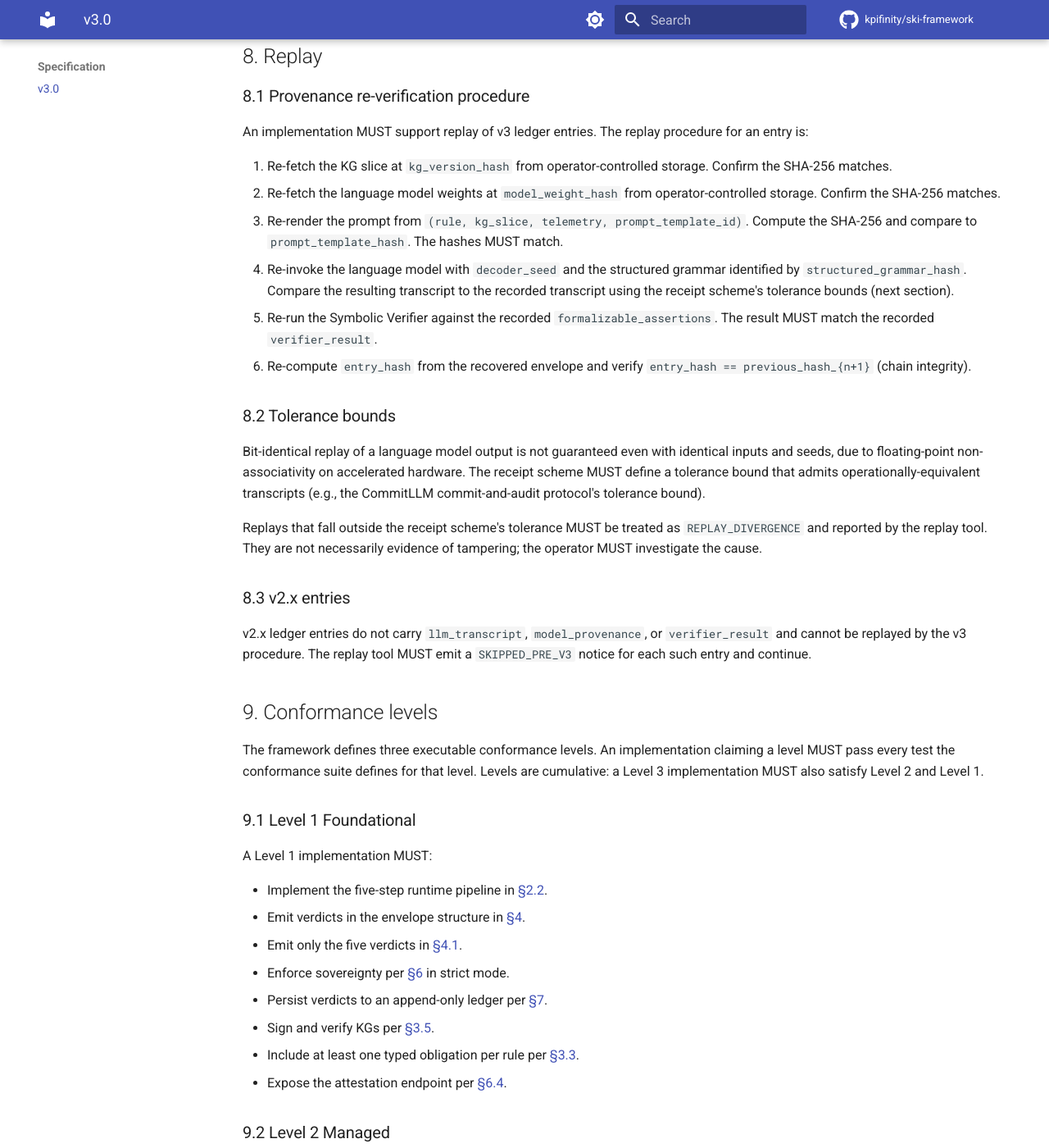
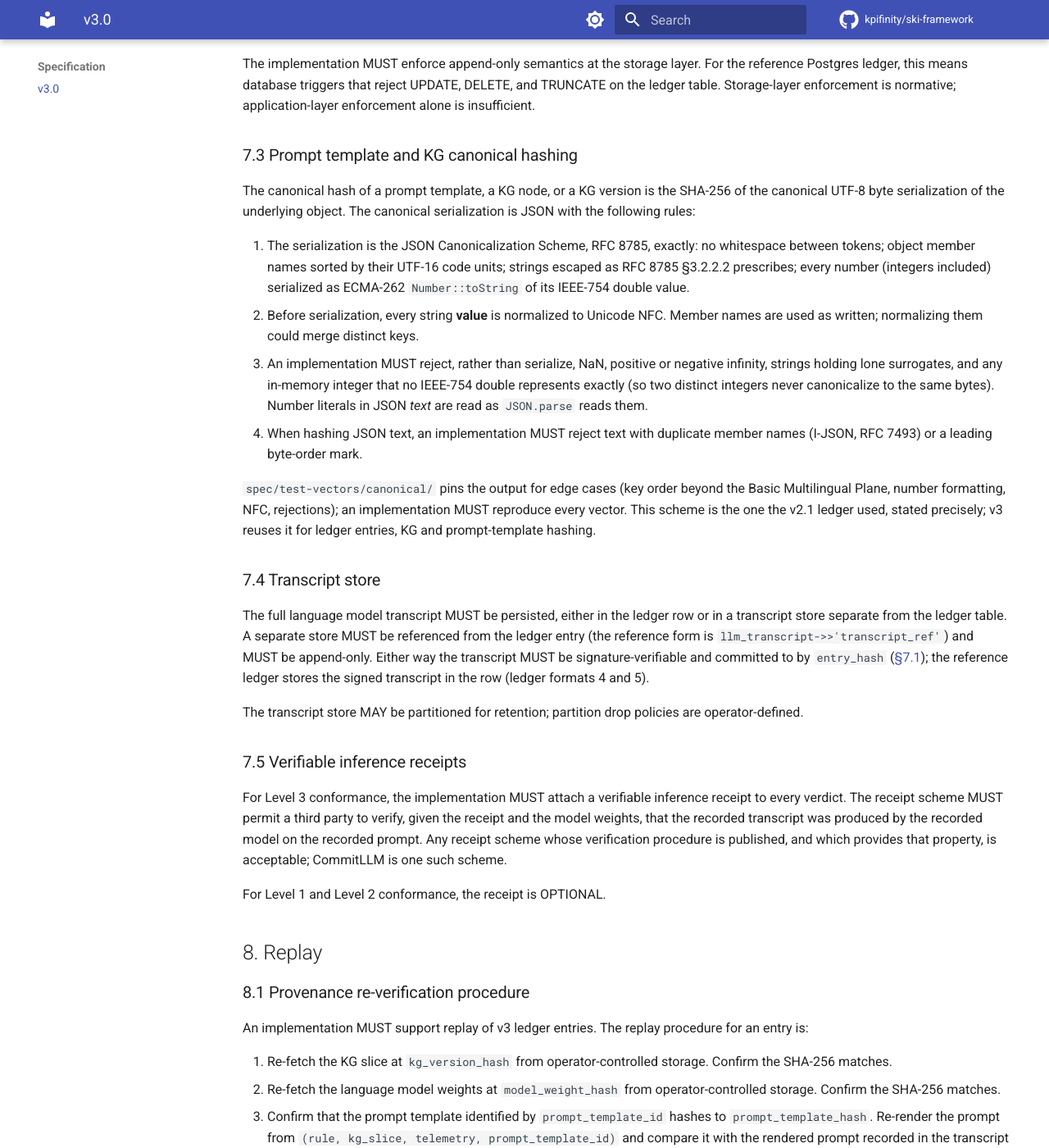
Before and after one commit to kpifinity/ski-framework, an MkDocs documentation site: the page built from docs/specification-v3.md, in a window 1280 px wide and 1400 px high, scrolled down 15630 px. Shown: the whole window at 82% size. Built offline with MkDocs 1.6.1 and Material for MkDocs 9.7.7, drawn with Linux system fonts in a browser that asks for light colours; comment, search, counter and statistics services are not loaded; some of the changed text lies outside the part shown.

Commit message:
docs: RFC 0004 and the Specification 3.1 text (draft)
Aligns the normative prose with the published contracts and vectors so a
second implementation can be written from the specification alone:
RFC 8785 canonical JSON with its rejections, NFC on values only, the full
assertion predicate set with window_seconds, optional provenance fields,
prompt_template_hash as the template hash, ledger storage by content,
every Rule needs an obligation, and vendor-neutral normative text.

Co-Authored-By: Claude Opus 5.5 <noreply@anthropic.com>
Claude-Session: https://claude.ai/code/session_01Dqfz1WBktYMDAnDUXxESKH

```diff
--- /dev/null
+++ b/docs/RFCs/0004-spec-3-1-alignment.md
@@ -0,0 +1,141 @@
+# RFC 0004 — Specification 3.1: align the text with the contracts
+
+| | |
+|---|---|
+| **Status** | Draft (comment period: 14 days from the PR that opens it) |
+| **Author(s)** | SKI Framework maintainers |
+| **Created** | 2026-11-01 |
+| **Last updated** | 2026-11-01 |
+| **Supersedes** | — |
+| **Superseded by** | — |
+
+## Summary
+
+Specification 3.1 makes the prose say what the published contracts (JSON
+Schema, OpenAPI, test vectors) and the reference implementation already do,
+so a second implementation can be written from the specification and the
+vectors alone. It resolves each divergence the contracts work recorded,
+three more found while implementing v3.3.0, and takes the vendor out of the
+normative text. It changes no behaviour of a conforming v3.0 implementation
+except where v3.0 was ambiguous; each such case is listed below.
+
+## Motivation
+
+The gold-standard criterion for the framework is a second, independent,
+conformant implementation. Today an implementer who follows the prose would
+diverge from the vectors in at least eight places (below), and §7.3 alone
+admits several incompatible canonical forms. The specification also names a
+single company as the reference implementation's maintainer and as the
+authority for receipt schemes, which a neutral standard cannot do.
+
+## Proposal
+
+Each item names the v3.0 text, the divergence, and the 3.1 text.
+
+### 1. Canonical JSON (§7.3): RFC 8785, exactly
+
+*v3.0:* "keys sorted lexicographically", "minimum number of significant
+digits", ECMA-262 for floats. *Divergence:* "lexicographically" is ambiguous
+(code points, UTF-8 bytes and UTF-16 units sort `U+10000` and `U+FFFF`
+differently), integers and floats are described separately, and nothing says
+what happens to NaN, infinities, unsafe integers, duplicate keys or a BOM.
+*3.1:* the canonical form **is** RFC 8785 (JCS): member names sorted by UTF-16
+code units; numbers by ECMA-262 `Number::toString` (integers are numbers);
+NaN, ±Infinity, lone surrogates and in-memory integers no IEEE-754 double
+represents exactly MUST be rejected (number literals in JSON text are read as
+`JSON.parse` reads them); JSON text with duplicate member names or a BOM MUST be rejected
+(I-JSON, RFC 7493). Vectors: `spec/test-vectors/canonical/`.
+
+### 2. NFC scope (§7.3 rule 3)
+
+*Divergence:* "String values are NFC-normalized" left member names open.
+*3.1:* NFC applies to string **values** only; member names are used as
+written (normalizing them could merge distinct keys). Vector:
+`nfc_key_not_normalized.json`.
+
+### 3. Formalizable assertion predicates (§4.4)
+
+*v3.0:* `predicate` is "drawn from the same enumeration as
+`Obligation.type`". *Divergence:* the verifier also evaluates `must_equal`,
+`must_not_equal` and the stateful `must_not_exceed_in_window` /
+`must_average_within`, which carry `window_seconds`; `value` is a scalar, a
+`[lo, hi]` range or a set. *3.1:* the assertion predicate set is the §3.3
+enumeration plus those four; `value` and `observed` are a scalar, a
+two-element range (`must_be_within`, `must_average_within`) or an array
+(`*_one_of`); stateful predicates carry `window_seconds` (integer ≥ 1). A
+predicate outside the set is a schema violation, recorded in
+`verifier_result.divergences`. Schema: `v3_verdict_envelope.schema.json`.
+
+### 4. Provenance fields (§4.6)
+
+*Divergence:* v3.2.0 added optional `model_hash_verified`,
+`inference_backend`, `kg_signer_key_id` and `kg_trust`, which the schema
+publishes and auditors rely on. *3.1:* listed as OPTIONAL fields with their
+meaning; an implementation that emits them MUST give them that meaning.
+
+### 5. `prompt_template_hash` (§4.6, §5.2, §8.1)
+
+*v3.0:* §5.2 says it is "the SHA-256 of the rendered prompt as sent". *Divergence:*
+it identifies the **template** (the rendered prompt differs per request and
+is already hashed as the transcript's `request_hash`). *3.1:*
+`prompt_template_hash` is the SHA-256 of the prompt template; the rendered
+prompt's hash is the transcript's `request_hash`; replay (§8.1 step 3)
+re-renders the prompt and compares it with the recorded transcript.
+
+### 6. Ledger storage (§7.1, §7.4)
+
+*Divergence:* §7.1 names `llm_transcript` / `verifier_result` columns and §7.4
+requires a separate transcript store; the reference ledger stores the
+envelope and the signed transcript in the ledger row, covered by the entry
+hash since ledger format 4. *3.1:* §7.1 lists the required **content**; the
+envelope, the transcript and the verifier result MAY be stored in the ledger
+row or in a separate append-only store, and in either case the entry hash
+MUST commit to them (formats 4 and 5, already in §7.1).
+
+### 7. One Knowledge Graph shape (§3, §5.1, §11.2)
+
+*Divergence:* the published `kg_obligation.schema.json` described the flat
+compatibility shape the runtime loaded; §5.1 routing was not implemented and
+did not say what a Rule without `applies_to` means. *3.1 (implemented in
+v3.3.0):* the graph is the one shape; a Rule with no `applies_to` applies to
+every subject; the compatibility mode is opt-in and runs as the converted
+graph; `kg_version_hash` is defined once over `{metadata, nodes, edges}`.
+
+### 8. Every Rule has an obligation (§3.3)
+
+*3.1:* stated explicitly as a load-time requirement (a Rule with no
+`consists_of` Obligation MUST be refused), which v3.3.0 enforces.
+
+### 9. Vendor-neutral normative text
+
+*v3.0:* the editor is a company; "the reference implementation" is defined
+as one company's repository; §7.5 accepts receipt schemes approved by
+"KpiFinity's conformance authority"; §2.1.2 names KpiFinity. *3.1:* the
+editor is "the SKI Framework maintainers"; "the reference implementation"
+is defined by its repository without naming an owner; §7.5 accepts any
+receipt scheme whose verification procedure is published and that satisfies
+the stated property; §2.1.2 says "any vendor".
+
+## Alternatives considered
+
+- **Keep v3.0 and document the divergences in `contracts.md`.** Rejected: a
+  second implementation must be able to follow the normative text, and two
+  sources of truth is what produced the divergences.
+- **Change the reference implementation to match the v3.0 prose.** Rejected
+  for items 1-3 and 5-6: the prose was ambiguous or less safe (e.g. a hash of
+  the rendered prompt as `prompt_template_hash` would not identify the
+  template), and the implementation's behaviour is pinned by published vectors.
+- **Defer to v4.0.** Rejected: none of the items breaks a v3.0 implementation
+  that followed the vectors, so a minor version is the honest label.
+
+## Compatibility
+
+Specification 3.1 is a minor revision. A v3.0 implementation that already
+reproduces the published vectors conforms to 3.1 unchanged, except that it
+must refuse a Rule with no obligation (item 8) and route by subject (item 7).
+
+## Unresolved questions
+
+- Whether the four extended assertion predicates (item 3) should also become
+  `Obligation.obligation_type` values in §3.3 (today a KG expresses them with
+  `must_be_within` / `must_not_exceed` and `window_seconds`).
--- a/docs/specification-v3.md
+++ b/docs/specification-v3.md
@@ -3,15 +3,15 @@ hide:
   - toc
 ---
 
-# SKI Framework Specification v3.0
+# SKI Framework Specification v3.1
 
 | | |
 |---|---|
-| **Status** | Active (RFC 0002 accepted; implemented in v3.0.0) |
-| **Editor** | KpiFinity Inc. |
+| **Status** | Draft 3.1 (RFC 0004 in comment period); v3.0 Active (RFC 0002 accepted; implemented in v3.0.0) |
+| **Editor** | The SKI Framework maintainers |
 | **License** | CC BY 4.0 |
 | **Supersedes** | SKI Framework Specification v2.1 |
-| **Reference RFC** | [RFC 0002 — SKI v3.0 Neuro-Symbolic Pivot](RFCs/0002-v3-neuro-symbolic-pivot.md) |
+| **Reference RFC** | [RFC 0002 — SKI v3.0 Neuro-Symbolic Pivot](RFCs/0002-v3-neuro-symbolic-pivot.md); [RFC 0004 — Specification 3.1](RFCs/0004-spec-3-1-alignment.md) |
 
 ## 0. Status of this document
 
@@ -20,6 +20,16 @@ architectural rationale, alternatives considered, and rollout plan
 live in [RFC 0002](RFCs/0002-v3-neuro-symbolic-pivot.md). This document
 states what an implementation MUST, SHOULD, and MAY do in order to
 conform to the v3.0 specification.
+
+Version 3.1 ([RFC 0004](RFCs/0004-spec-3-1-alignment.md)) is a minor
+revision: it aligns the text with the published contracts (JSON Schema,
+OpenAPI, `spec/test-vectors/`) so that an implementation can be written
+from this document and the vectors alone, and removes vendor names from
+normative text. A v3.0 implementation that reproduces the published
+vectors conforms to 3.1, except that it MUST refuse a Rule with no
+obligation ([§3.3](#33-typed-obligations)) and MUST route by subject
+([§5.1](#51-kg-retrieval)). Where this document says "v3.0" it means the
+v3 line, 3.1 included.
 
 v3.0 supersedes v2.1. v2.1 implementations remain conformant to v2.1
 indefinitely; the v3.0 conformance ladder is distinct. The
@@ -43,12 +53,14 @@ as shown here.
 Throughout this document:
 
 - **"the framework"** means the SKI Framework as a whole.
-- **"this specification"** means this document, v3.0.
+- **"this specification"** means this document, v3.1.
 - **"an implementation"** means any software that claims conformance
   to some level of this specification.
 - **"the reference implementation"** means the open-source
-  implementation maintained by KpiFinity at
-  <https://github.com/kpifinity/ski-framework>.
+  implementation in the SKI Framework repository,
+  <https://github.com/kpifinity/ski-framework>. It is not normative:
+  where it and this document disagree, this document and the published
+  test vectors govern.
 - **"the operator"** means the organization deploying an implementation
   in a regulated environment.
 
@@ -107,7 +119,7 @@ The KG MUST be cryptographically signed; an implementation MUST refuse
 to load an unsigned KG in `SKI_SOVEREIGNTY=strict` mode. The signing
 scheme is Ed25519. The trust anchor MUST be configured by the operator;
 the implementation MUST NOT ship with a default trust anchor that
-chains to KpiFinity or any other vendor.
+chains to any vendor, the implementation's author included.
 
 #### 2.1.3 Intelligence
 
@@ -251,6 +263,10 @@ for every node kind in [§3.1](#31-node-types)):
   routing but never produces `FLAG`.
 - `discretionary` — the obligation requires qualified human judgment
   to evaluate; ALWAYS produces `DISCRETIONARY`.
+
+Every `Rule` MUST consist of at least one `Obligation` (a `consists_of`
+edge). An implementation MUST refuse to load a KG holding a Rule with no
+obligation, rather than evaluate it as vacuously satisfied.
 
 Implementations MUST treat obligations of unknown type as
 `DISCRETIONARY` and record the unknown-type detection in the verdict
@@ -403,16 +419,23 @@ check.
 
 | Field | Type | Description |
 |---|---|---|
-| `predicate` | enum | The predicate type, drawn from the same enumeration as `Obligation.type` in [§3.3](#33-typed-obligations) |
+| `predicate` | enum | The predicate type: an `obligation_type` of [§3.3](#33-typed-obligations), or one of `must_equal`, `must_not_equal`, `must_not_exceed_in_window`, `must_average_within` |
 | `metric` | string | A dotted-path identifier into the telemetry record's measurement object |
-| `value` | scalar | The operand the predicate is being evaluated against |
-| `observed` | scalar | The measured value the language model claims it observed |
+| `value` | scalar, range or array | The operand: a two-element `[lo, hi]` range for `must_be_within` and `must_average_within`, an array for `must_be_one_of` and `must_not_be_one_of`, otherwise a scalar |
+| `observed` | scalar, range or array | The measured value the language model claims it observed, in the same shape as `value` |
+| `window_seconds` | integer ≥ 1 | Required for the stateful predicates `must_not_exceed_in_window` and `must_average_within`, which evaluate the readings of `metric` in the trailing window; absent otherwise |
 | `satisfied` | boolean | The language model's claim about whether the predicate is satisfied |
 | `obligation_id` | string | The KG obligation this assertion is checking |
 
 The `formalizable_assertions` array MAY be empty if the rule has no
 formalizable subset. Implementations MUST record an empty array as
 `[]`, not as a missing field.
+
+A predicate outside the set above, or a `value` whose shape does not
+match its predicate, is a schema violation: the verifier MUST NOT
+evaluate it as satisfied and MUST record it in
+`verifier_result.divergences`. The normative schema is
+`v3_verdict_envelope.schema.json`.
 
 ### 4.5 Verifier result
 
@@ -453,7 +476,7 @@ fields.
 | `model_weight_hash` | string | SHA-256 of the language model weights, prefixed `sha256:` |
 | `kg_version_hash` | string | SHA-256 of the canonical KG used in evaluation |
 | `prompt_template_id` | string | Stable identifier of the prompt template (e.g., `ski.v3.evaluate.1`) |
-| `prompt_template_hash` | string | SHA-256 of the rendered prompt template, prefixed `sha256:` |
+| `prompt_template_hash` | string | SHA-256 of the prompt template (not of a rendered prompt), prefixed `sha256:` |
 | `decoder_seed` | integer | The decoder seed used for inference |
 | `structured_grammar_hash` | string | SHA-256 of the structured-generation grammar |
 
@@ -461,6 +484,16 @@ All hash values MUST be lowercase hex, prefixed with the algorithm
 identifier (e.g., `sha256:abc123...`). Implementations MAY use
 stronger hashes in addition; SHA-256 is the minimum a conforming
 implementation MUST support.
+
+The following fields are OPTIONAL. An implementation that emits one MUST
+give it the meaning below.
+
+| Field | Type | Description |
+|---|---|---|
+| `model_hash_verified` | boolean | `true` only if an operator-pinned weights digest matched a digest the runtime obtained independently of that pin; `false` means `model_weight_hash` is unverified |
+| `inference_backend` | string | Identifier of the inference backend that served the call |
+| `kg_signer_key_id` | string | `sha256:` + hex SHA-256 of the public key whose signature over the KG was verified at load |
+| `kg_trust` | enum | `anchored` (signature verified against an operator-pinned trust anchor), `unanchored` (checked only against the KG's own embedded key; development only) or `unsigned` (no signature; development only) |
 
 ## 5. Runtime model
 
@@ -496,8 +529,10 @@ metadata. The prompt construction MUST be:
 1. Deterministic given the same inputs.
 2. Identifiable by a stable `prompt_template_id`.
 3. Canonically hashable; the `prompt_template_hash` recorded in
-   `model_provenance` MUST be the SHA-256 of the rendered prompt as
-   sent to the language model.
+   `model_provenance` MUST be the SHA-256 of the prompt template
+   identified by `prompt_template_id`. The rendered prompt as sent to
+   the language model is recorded in the transcript, whose
+   `request_hash` is its SHA-256.
 
 The language model MUST be invoked with the decoder parameters
 specified in [§2.1.3](#213-intelligence) and with structured-generation
@@ -665,12 +700,16 @@ with at minimum the following columns:
 | `rule_id` | text | The rule the verdict applies to |
 | `kg_version_hash` | text | Per `model_provenance.kg_version_hash` |
 | `model_weight_hash` | text | Per `model_provenance.model_weight_hash` |
-| `llm_transcript` | jsonb | The verdict envelope plus full LLM transcript |
+| `llm_transcript` | jsonb | The verdict envelope plus full LLM transcript, or a reference to them ([§7.4](#74-transcript-store)) |
 | `verifier_result` | jsonb | Per [§4.5](#45-verifier-result) |
 | `schema_version` | text | Currently `3.0.0` |
 
-The implementation MAY add additional columns; the columns above are
-the minimum a conforming implementation MUST emit.
+The table lists the content every entry MUST record; column names and
+layout are not normative. The implementation MAY add additional
+columns. The verdict envelope (which carries `verifier_result`) and the
+transcript MAY be stored in the ledger row itself or in a separate
+store ([§7.4](#74-transcript-store)); in either case `entry_hash` MUST
+commit to them.
 
 **Entry hash (ledger formats 4 and 5).** `entry_hash` MUST commit to the
 stored evidence as well as the verdict line, so that re-computing it from
@@ -720,25 +759,38 @@ is the SHA-256 of the canonical UTF-8 byte serialization of the
 underlying object. The canonical serialization is JSON with the
 following rules:
 
-1. Object keys are sorted lexicographically.
-2. Whitespace is removed between tokens.
-3. String values are UTF-8 NFC-normalized.
-4. Numeric values are emitted with the minimum number of significant
-   digits required to round-trip.
-5. Floating-point values follow ECMA-262 §7.1.12.1 ("ToString applied
-   to the Number type").
+1. The serialization is the JSON Canonicalization Scheme, RFC 8785,
+   exactly: no whitespace between tokens; object member names sorted
+   by their UTF-16 code units; strings escaped as RFC 8785 §3.2.2.2
+   prescribes; every number (integers included) serialized as
+   ECMA-262 `Number::toString` of its IEEE-754 double value.
+2. Before serialization, every string **value** is normalized to
+   Unicode NFC. Member names are used as written; normalizing them
+   could merge distinct keys.
+3. An implementation MUST reject, rather than serialize, NaN,
+   positive or negative infinity, strings holding lone surrogates, and
+   any in-memory integer that no IEEE-754 double represents exactly
+   (so two distinct integers never canonicalize to the same bytes).
+   Number literals in JSON *text* are read as `JSON.parse` reads them.
+4. When hashing JSON text, an implementation MUST reject text with
+   duplicate member names (I-JSON, RFC 7493) or a leading byte-order
+   mark.
 
-This canonical scheme is identical to the v2.1 ledger entry hashing
-scheme; v3 reuses it for KG and prompt-template hashing.
+`spec/test-vectors/canonical/` pins the output for edge cases (key
+order beyond the Basic Multilingual Plane, number formatting, NFC,
+rejections); an implementation MUST reproduce every vector. This
+scheme is the one the v2.1 ledger used, stated precisely; v3 reuses
+it for ledger entries, KG and prompt-template hashing.
 
 ### 7.4 Transcript store
 
-The full language model transcript MUST be persisted in a transcript
-store separate from the main ledger table. The transcript MUST be
-referenced from the ledger entry via `llm_transcript->>'transcript_ref'`.
-
-The transcript store MUST be append-only and signature-verifiable
-in the same way as the ledger.
+The full language model transcript MUST be persisted, either in the
+ledger row or in a transcript store separate from the ledger table. A
+separate store MUST be referenced from the ledger entry (the reference
+form is `llm_transcript->>'transcript_ref'`) and MUST be append-only.
+Either way the transcript MUST be signature-verifiable and committed to
+by `entry_hash` ([§7.1](#71-ledger-schema)); the reference ledger stores
+the signed transcript in the row (ledger formats 4 and 5).
 
 The transcript store MAY be partitioned for retention; partition
 drop policies are operator-defined.
@@ -749,8 +801,9 @@ For Level 3 conformance, the implementation MUST attach a verifiable
 inference receipt to every verdict. The receipt scheme MUST permit a
 third party to verify, given the receipt and the model weights, that
 the recorded transcript was produced by the recorded model on the
-recorded prompt. The reference scheme is CommitLLM (or equivalent
-receipt scheme accepted by KpiFinity's conformance authority).
+recorded prompt. Any receipt scheme whose verification procedure is
+published, and which provides that property, is acceptable; CommitLLM
+is one such scheme.
 
 For Level 1 and Level 2 conformance, the receipt is OPTIONAL.
 
@@ -765,9 +818,11 @@ procedure for an entry is:
    storage. Confirm the SHA-256 matches.
 2. Re-fetch the language model weights at `model_weight_hash` from
    operator-controlled storage. Confirm the SHA-256 matches.
-3. Re-render the prompt from `(rule, kg_slice, telemetry,
-   prompt_template_id)`. Compute the SHA-256 and compare to
-   `prompt_template_hash`. The hashes MUST match.
+3. Confirm that the prompt template identified by
+   `prompt_template_id` hashes to `prompt_template_hash`. Re-render the
+   prompt from `(rule, kg_slice, telemetry, prompt_template_id)` and
+   compare it with the rendered prompt recorded in the transcript
+   (its `request_hash`). Both MUST match.
 4. Re-invoke the language model with `decoder_seed` and the structured
    grammar identified by `structured_grammar_hash`. Compare the
    resulting transcript to the recorded transcript using the receipt
```
Also changed, not shown: CHANGELOG.md (+14 -0 lines), docs/RFCs/index.md (+6 -1 lines).
